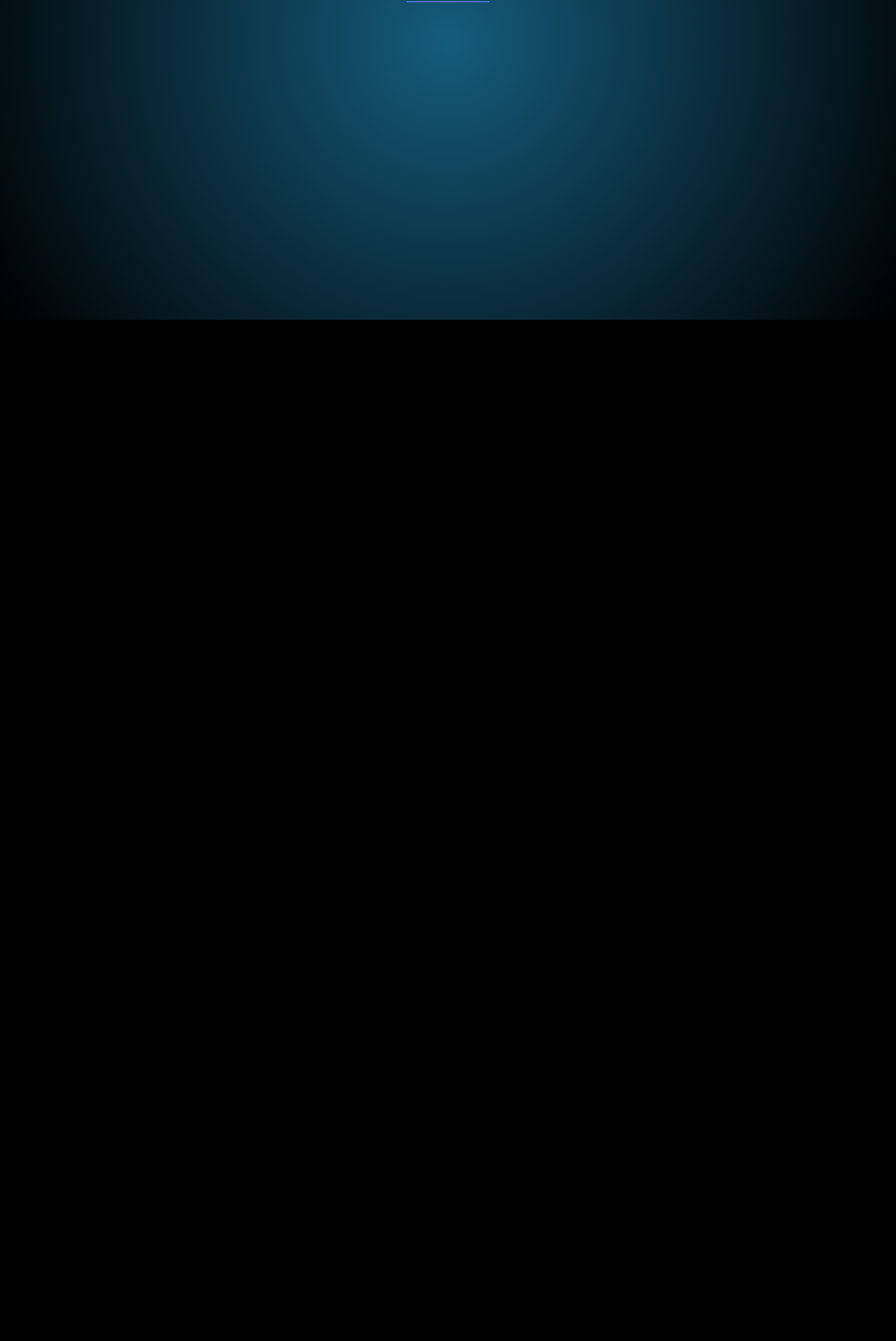
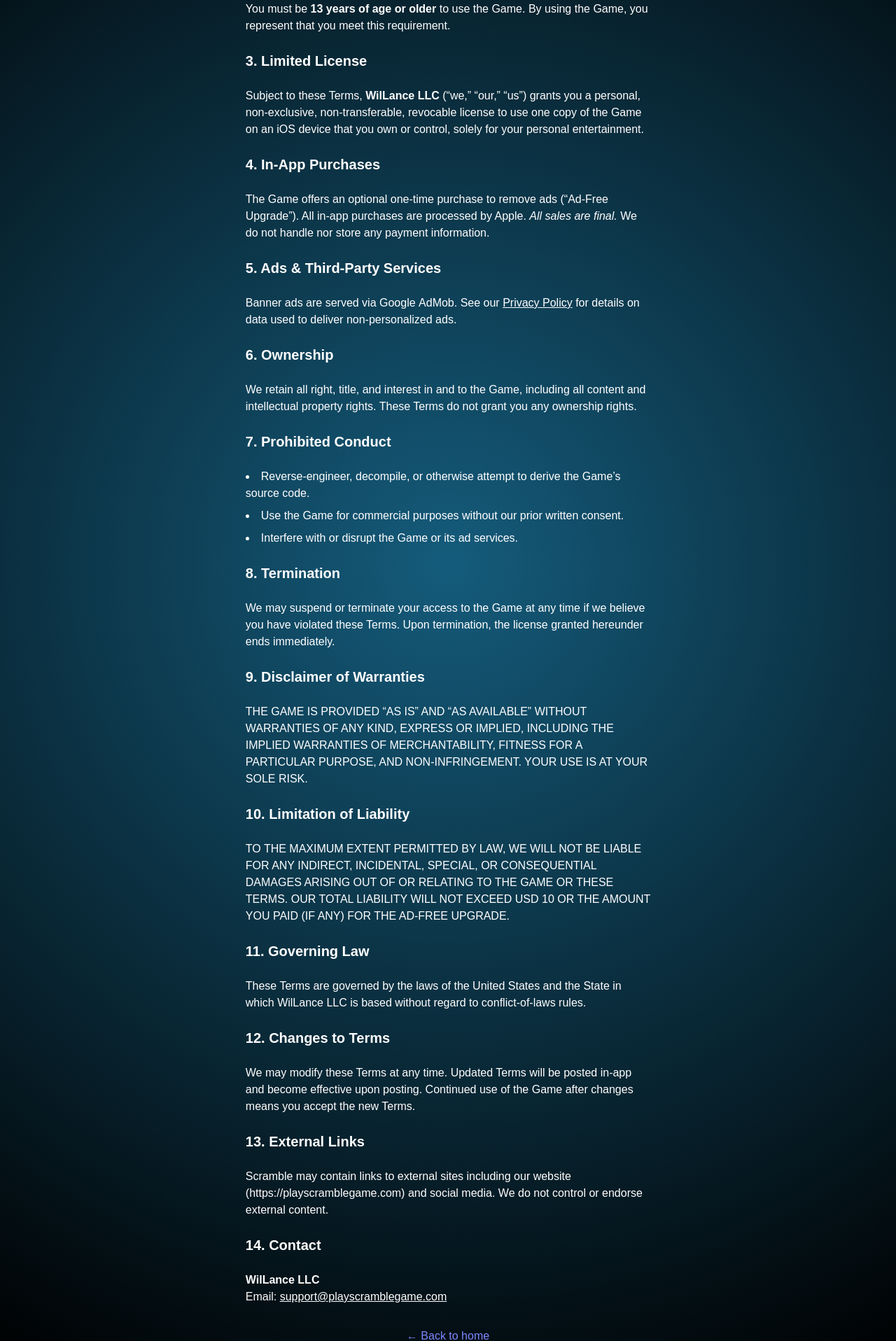
Before and after one commit to wahnaton/scramble-website, a Next.js app: page /terms in a window 1280 px wide. Shown: the part 343-2259 px from the top of the page at 70% size. Before the commit the page ends 800 px from the top, so only its background shows below. Built offline with nearby package versions, Linux system fonts and the light colour scheme.

Commit message:
Update terms and privacy

```diff
--- a/app/privacy/page.tsx
+++ b/app/privacy/page.tsx
@@ -1,6 +1,10 @@
 
 
 import Link from "next/link";
+
+export const metadata = {
+  title: "Privacy Policy – Scramble",
+};
 
 export default function PrivacyPage() {
   return (
@@ -8,18 +12,97 @@ export default function PrivacyPage() {
       <h1 className="text-3xl font-bold">Privacy Policy</h1>
 
       <div className="max-w-prose text-left space-y-6">
+        <p className="italic text-sm">Last updated: July&nbsp;11&nbsp;2025</p>
+
+        <p> This Privacy Policy ("Policy") governs the collection, use, disclosure, and management of user data by WilLance LLC ("we," "us," or "our") in relation to your use of the Scramble application ("Scramble", "Scramble Game", or "App").
+          It is essential that you carefully read and understand this Policy as it outlines our practices regarding your personal information and how we handle and safeguard it.
+          By using Scramble, you explicitly consent to the collection, use, and disclosure of your personal information as described herein.
+        </p>
+
+        <h2 className="text-xl font-semibold">1. What We Collect</h2>
         <p>
-          This is the placeholder privacy policy for the Scramble iOS app. We are committed to protecting your data and ensuring transparency in how we use it.
+          <strong>On‑device only:</strong> gameplay preferences (such as high scores)
+          are stored solely on your iPhone. They never leave your device.
         </p>
         <p>
-          We do not collect any personally identifiable information unless you explicitly provide it. Your game progress is stored locally and never shared.
+          <strong>Google&nbsp;AdMob:</strong> Advertising Identifier (IDFA), IP&nbsp;address, device details,
+          coarse location, interaction data, and ad‑performance metrics are sent directly to Google’s
+          servers to serve and measure in‑game ads.
         </p>
+
+        <h2 className="text-xl font-semibold">2. How Data Is Used</h2>
+        <ul className="list-disc list-inside space-y-2">
+          <li>
+            Local data remains on the device and is read only by the game to remember your settings and
+            scores.
+          </li>
+          <li>
+            AdMob data is used by Google to deliver, personalise (when you allow tracking), and limit the
+            frequency of ads.
+          </li>
+        </ul>
         <p>
-          This placeholder will be replaced with the final privacy terms before launch.
+          We do <em>not</em> create accounts, transmit gameplay data to our servers, or share data with other
+          third parties.
+        </p>
+
+        <h2 className="text-xl font-semibold">3. Legal Bases</h2>
+        <p>
+          In the EEA/UK we rely on legitimate interest for non‑personalised ads and your consent (via
+          Apple’s App Tracking Transparency prompt) for personalised ads. In California we do not “sell”
+          personal information as defined by the CCPA/CPRA.
+        </p>
+
+        <h2 className="text-xl font-semibold">4. Children’s Privacy</h2>
+        <p>
+          The game is intended for a general audience and is not directed to children under 13. Parents
+          who believe personal data has been collected should contact us and we will work with Google to
+          delete it.
+        </p>
+
+        <h2 className="text-xl font-semibold">5. Your Rights</h2>
+        <p>
+          Depending on your jurisdiction, you can request access to or deletion of AdMob data, object to
+          ad personalisation, or withdraw consent at any time (disable “Allow Apps to Request to Track” in
+          iOS settings or reset your Advertising Identifier).
+        </p>
+
+        <h2 className="text-xl font-semibold">6. Security</h2>
+        <p>
+          We rely on iOS sandboxing and Google’s secure infrastructure. No user data is stored on our own
+          servers.
+        </p>
+
+        <h2 className="text-xl font-semibold">7. International Transfers</h2>
+        <p>
+          AdMob may process data on servers outside your country. Google participates in the EU‑US Data
+          Privacy Framework.
+        </p>
+
+        <h2 className="text-xl font-semibold">8. Changes</h2>
+        <p>
+          We will post changes in‑app and update the date at the top of this policy. Continued use of the
+          game after changes means you accept the revised policy.
+        </p>
+
+        <h2 className="text-xl font-semibold">9. Contact</h2>
+        <p>
+          <strong>WilLance LLC</strong>
+          <br />
+          Email:&nbsp;
+          <a
+            href="mailto:support@playscramblegame.com"
+            className="underline"
+          >
+            support@playscramblegame.com
+          </a>
         </p>
       </div>
 
-      <Link href="/" className="text-indigo-400 underline underline-offset-4 hover:text-indigo-300">
+      <Link
+        href="/"
+        className="text-indigo-400 underline underline-offset-4 hover:text-indigo-300"
+      >
         ← Back to home
       </Link>
     </main>
--- a/app/terms/page.tsx
+++ b/app/terms/page.tsx
@@ -1,6 +1,10 @@
 
 
 import Link from "next/link";
+
+export const metadata = {
+  title: "Terms of Service – Scramble",
+};
 
 export default function TermsPage() {
   return (
@@ -8,18 +12,113 @@ export default function TermsPage() {
       <h1 className="text-3xl font-bold">Terms of Service</h1>
 
       <div className="max-w-prose text-left space-y-6">
+        <p className="italic text-sm">Last updated: July&nbsp;11&nbsp;2025</p>
+
+        <h2 className="text-xl font-semibold">1. Acceptance of Terms</h2>
         <p>
-          This is the placeholder Terms of Service for the Scramble iOS app. By using the app, you agree to the terms outlined here.
+          By downloading, installing, or using the Scramble mobile game (the “Game”) you agree to be
+          bound by these Terms of Service (“Terms”). If you do not agree, do not use the Game.
         </p>
+
+        <h2 className="text-xl font-semibold">2. Eligibility</h2>
         <p>
-          Use of the app is provided as-is without any warranties. The game content is intended for personal entertainment only.
+          You must be <strong>13&nbsp;years of age or older</strong> to use the Game. By using the Game,
+          you represent that you meet this requirement.
         </p>
+
+        <h2 className="text-xl font-semibold">3. Limited License</h2>
         <p>
-          These terms are subject to change prior to official launch and will be updated here.
+          Subject to these Terms, <strong>WilLance LLC</strong> (“we,” “our,” “us”)
+          grants you a personal, non‑exclusive, non‑transferable, revocable license to use one copy of
+          the Game on an iOS device that you own or control, solely for your personal entertainment.
+        </p>
+
+        <h2 className="text-xl font-semibold">4. In‑App Purchases</h2>
+        <p>
+          The Game offers an optional one‑time purchase to remove ads (“Ad‑Free Upgrade”). All
+          in‑app purchases are processed by Apple. <em>All sales are final.</em> We do not handle nor
+          store any payment information.
+        </p>
+
+        <h2 className="text-xl font-semibold">5. Ads &amp; Third‑Party Services</h2>
+        <p>
+          Banner ads are served via Google&nbsp;AdMob. See our&nbsp;
+          <Link href="/privacy" className="underline">
+            Privacy&nbsp;Policy
+          </Link>{" "}
+          for details on data used to deliver non‑personalized ads.
+        </p>
+
+        <h2 className="text-xl font-semibold">6. Ownership</h2>
+        <p>
+          We retain all right, title, and interest in and to the Game, including all content and
+          intellectual property rights. These Terms do not grant you any ownership rights.
+        </p>
+
+        <h2 className="text-xl font-semibold">7. Prohibited Conduct</h2>
+        <ul className="list-disc list-inside space-y-2">
+          <li>Reverse‑engineer, decompile, or otherwise attempt to derive the Game’s source code.</li>
+          <li>Use the Game for commercial purposes without our prior written consent.</li>
+          <li>Interfere with or disrupt the Game or its ad services.</li>
+        </ul>
+
+        <h2 className="text-xl font-semibold">8. Termination</h2>
+        <p>
+          We may suspend or terminate your access to the Game at any time if we believe you have
+          violated these Terms. Upon termination, the license granted hereunder ends immediately.
+        </p>
+
+        <h2 className="text-xl font-semibold">9. Disclaimer of Warranties</h2>
+        <p>
+          THE GAME IS PROVIDED “AS IS” AND “AS AVAILABLE” WITHOUT WARRANTIES OF ANY KIND, EXPRESS OR
+          IMPLIED, INCLUDING THE IMPLIED WARRANTIES OF MERCHANTABILITY, FITNESS FOR A PARTICULAR
+          PURPOSE, AND NON‑INFRINGEMENT. YOUR USE IS AT YOUR SOLE RISK.
+        </p>
+
+        <h2 className="text-xl font-semibold">10. Limitation of Liability</h2>
+        <p>
+          TO THE MAXIMUM EXTENT PERMITTED BY LAW, WE WILL NOT BE LIABLE FOR ANY INDIRECT, INCIDENTAL,
+          SPECIAL, OR CONSEQUENTIAL DAMAGES ARISING OUT OF OR RELATING TO THE GAME OR THESE TERMS.
+          OUR TOTAL LIABILITY WILL NOT EXCEED USD&nbsp;10 OR THE AMOUNT YOU PAID (IF ANY) FOR THE
+          AD‑FREE UPGRADE.
+        </p>
+
+        <h2 className="text-xl font-semibold">11. Governing Law</h2>
+        <p>
+          These Terms are governed by the laws of the United States and the State in which WilLance LLC is based without
+          regard to conflict‑of‑laws rules.
+        </p>
+
+        <h2 className="text-xl font-semibold">12. Changes to Terms</h2>
+        <p>
+          We may modify these Terms at any time. Updated Terms will be posted in‑app and become
+          effective upon posting. Continued use of the Game after changes means you accept the new
+          Terms.
+        </p>
+
+        <h2 className="text-xl font-semibold">13. External Links</h2>
+        <p>
+          Scramble may contain links to external sites including our website (https://playscramblegame.com) and social media. We do not control or endorse external content.
+        </p>
+
+        <h2 className="text-xl font-semibold">14. Contact</h2>
+        <p>
+          <strong>WilLance LLC</strong>
+          <br />
+          Email:&nbsp;
+          <a
+            href="mailto:support@playscramblegame.com"
+            className="underline"
+          >
+            support@playscramblegame.com
+          </a>
         </p>
       </div>
 
-      <Link href="/" className="text-indigo-400 underline underline-offset-4 hover:text-indigo-300">
+      <Link
+        href="/"
+        className="text-indigo-400 underline underline-offset-4 hover:text-indigo-300"
+      >
         ← Back to home
       </Link>
     </main>
```
